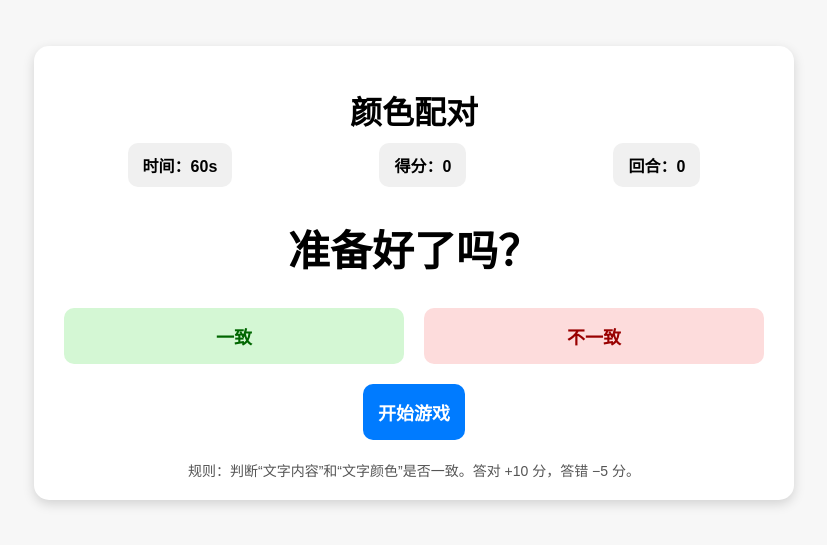
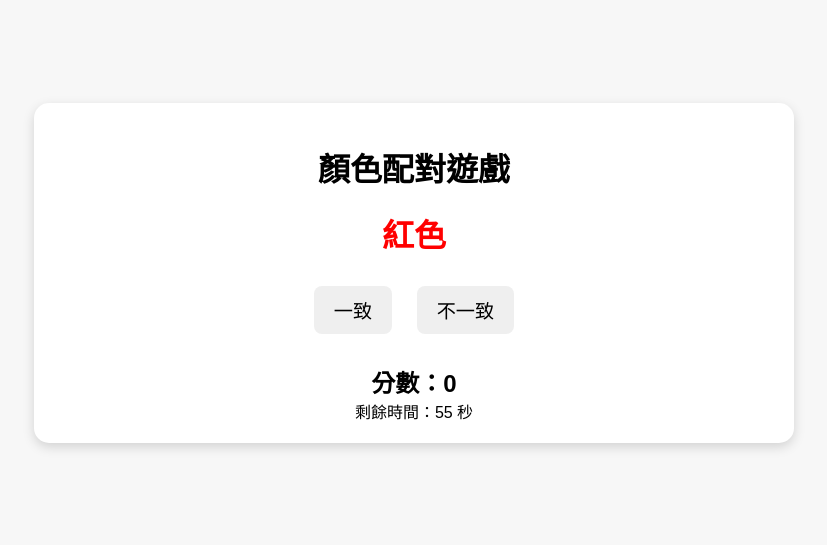
Before and after one commit to jjjhon-eng/Color-match, a plain HTML site: page index.html in a window 1280 px wide. Shown: the part 127-672 px from the top of the page, without its empty margins (226-1053 px from the left). Drawn offline with Linux system fonts and the light colour scheme.

Commit message:
Update index.html

```diff
--- a/index.html
+++ b/index.html
@@ -1,18 +1,21 @@
 <!DOCTYPE html>
-<html lang="zh-Hans">
+<html lang="zh-Hant">
 <head>
   <meta charset="UTF-8">
-  <meta name="viewport" content="width=device-width, initial-scale=1.0">
-  <title>颜色配对</title>
+  <meta name="viewport" content="width=device-width, initial-scale=1.0, user-scalable=no">
+  <title>顏色配對遊戲</title>
   <style>
     body {
       margin: 0;
-      font-family: Arial, "PingFang SC", "Microsoft YaHei", sans-serif;
+      font-family: Arial, sans-serif;
       background: #f7f7f7;
       display: flex;
       justify-content: center;
       align-items: center;
       height: 100vh;
+      -webkit-user-select: none;
+      user-select: none;
+      touch-action: manipulation;
     }
     .app {
       width: min(720px, 95vw);
@@ -22,94 +25,98 @@
       text-align: center;
       padding: 20px;
     }
-    h1 { margin-bottom: 10px; }
-    .stats {
-      display: flex; justify-content: space-around; margin-bottom: 20px;
+    h1 {
+      margin-bottom: 10px;
     }
-    .stats div {
-      background: #f0f0f0; padding: 10px 15px; border-radius: 10px; font-weight: bold;
+    .color-box {
+      font-size: 2rem;
+      margin: 20px 0;
+      font-weight: bold;
     }
-    .word-box {
-      font-size: 42px; font-weight: bold; margin: 30px 0; min-height: 60px;
+    button {
+      font-size: 1.2rem;
+      margin: 10px;
+      padding: 10px 20px;
+      border: none;
+      border-radius: 8px;
+      cursor: pointer;
     }
-    .buttons { display: flex; justify-content: space-around; margin: 20px 0; }
-    button {
-      flex: 1; margin: 0 10px; padding: 15px; font-size: 18px; border: none;
-      border-radius: 10px; cursor: pointer; font-weight: bold;
+    .score {
+      margin-top: 20px;
+      font-size: 1.5rem;
+      font-weight: bold;
     }
-    .yes { background: #d4f7d4; color: #006600; }
-    .no  { background: #fddcdc; color: #990000; }
-    .start { background: #007bff; color: #fff; }
-    .rules { margin-top: 20px; font-size: 14px; color: #555; }
   </style>
 </head>
 <body>
   <div class="app">
-    <h1>颜色配对</h1>
-    <div class="stats">
-      <div>时间：<span id="time">60</span>s</div>
-      <div>得分：<span id="score">0</span></div>
-      <div>回合：<span id="round">0</span></div>
+    <h1>顏色配對遊戲</h1>
+    <div id="colorBox" class="color-box">紅色</div>
+    <div>
+      <button onclick="checkAnswer(true)">一致</button>
+      <button onclick="checkAnswer(false)">不一致</button>
     </div>
-    <div class="word-box" id="wordBox">准备好了吗？</div>
-    <div class="buttons">
-      <button class="yes" onclick="checkAnswer(true)">一致</button>
-      <button class="no" onclick="checkAnswer(false)">不一致</button>
-    </div>
-    <button class="start" onclick="startGame()">开始游戏</button>
-    <div class="rules">规则：判断“文字内容”和“文字颜色”是否一致。答对 +10 分，答错 −5 分。</div>
+    <div class="score">分數：<span id="score">0</span></div>
+    <div id="timer">剩餘時間：60 秒</div>
   </div>
 
   <script>
-    // 去掉黄色
-    const words = ["红色","蓝色","绿色","黑色","紫色","橙色"];
-    const colorKeys = ["red","blue","green","black","purple","orange"];
-    const map = {
-      "红色":"red","蓝色":"blue","绿色":"green",
-      "黑色":"black","紫色":"purple","橙色":"orange"
-    };
+    // 禁止雙擊縮放
+    document.addEventListener('dblclick', e => e.preventDefault());
+    document.addEventListener('gesturestart', e => e.preventDefault());
 
-    let score=0, round=0, timeLeft=60, timer=null, correctAnswer=null;
+    const colors = [
+      {name: "紅色", css: "red"},
+      {name: "藍色", css: "blue"},
+      {name: "綠色", css: "green"},
+      {name: "紫色", css: "purple"}
+    ];
 
-    function randomWord(){
-      const word = words[Math.floor(Math.random()*words.length)];
-      const colorKey = colorKeys[Math.floor(Math.random()*colorKeys.length)];
-      correctAnswer = (map[word]===colorKey);
-      const box=document.getElementById("wordBox");
-      box.textContent=word;
-      box.style.color=colorKey;
+    let score = 0;
+    let timeLeft = 60;
+    let correctAnswer = true;
+
+    function newQuestion() {
+      const textColor = colors[Math.floor(Math.random() * colors.length)];
+      const showCorrect = Math.random() < 0.5; // 一半正確，一半錯誤
+      let wordColor;
+      if (showCorrect) {
+        wordColor = textColor;
+        correctAnswer = true;
+      } else {
+        // 隨機找不同顏色
+        const others = colors.filter(c => c !== textColor);
+        wordColor = others[Math.floor(Math.random() * others.length)];
+        correctAnswer = false;
+      }
+      const box = document.getElementById("colorBox");
+      box.textContent = textColor.name;
+      box.style.color = wordColor.css;
     }
 
-    function startGame(){
-      score=0; round=0; timeLeft=60;
-      document.getElementById("score").textContent=score;
-      document.getElementById("round").textContent=round;
-      document.getElementById("time").textContent=timeLeft;
-      clearInterval(timer);
-      timer=setInterval(()=>{
-        timeLeft--;
-        document.getElementById("time").textContent=timeLeft;
-        if(timeLeft<=0){
-          clearInterval(timer);
-          document.getElementById("wordBox").textContent=`游戏结束！最终得分：${score}`;
-          document.getElementById("wordBox").style.color="#000";
-        }
-      },1000);
-      nextRound();
+    function checkAnswer(answer) {
+      if (answer === correctAnswer) {
+        score += 10;
+      } else {
+        score -= 10;
+      }
+      document.getElementById("score").textContent = score;
+      newQuestion();
     }
 
-    function nextRound(){
-      round++;
-      document.getElementById("round").textContent=round;
-      randomWord();
+    function startGame() {
+      newQuestion();
+      const timer = setInterval(() => {
+        timeLeft--;
+        document.getElementById("timer").textContent = "剩餘時間：" + timeLeft + " 秒";
+        if (timeLeft <= 0) {
+          clearInterval(timer);
+          alert("遊戲結束！總分：" + score);
+        }
+      }, 1000);
     }
 
-    function checkAnswer(ans){
-      if(timeLeft<=0) return;
-      if(ans===correctAnswer) score+=10; else score-=5;
-      document.getElementById("score").textContent=score;
-      nextRound();
-    }
+    startGame();
   </script>
 </body>
 </html>
```
